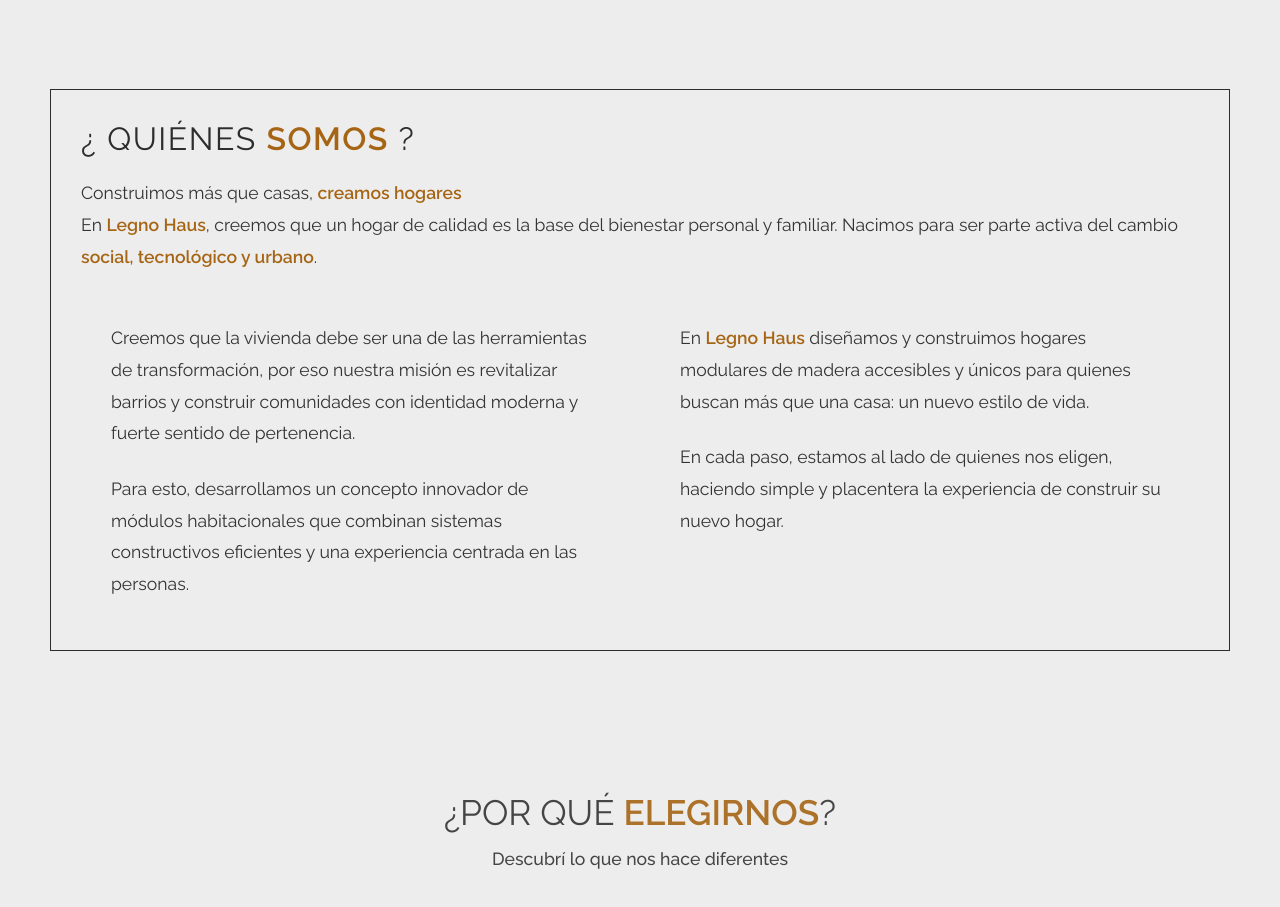
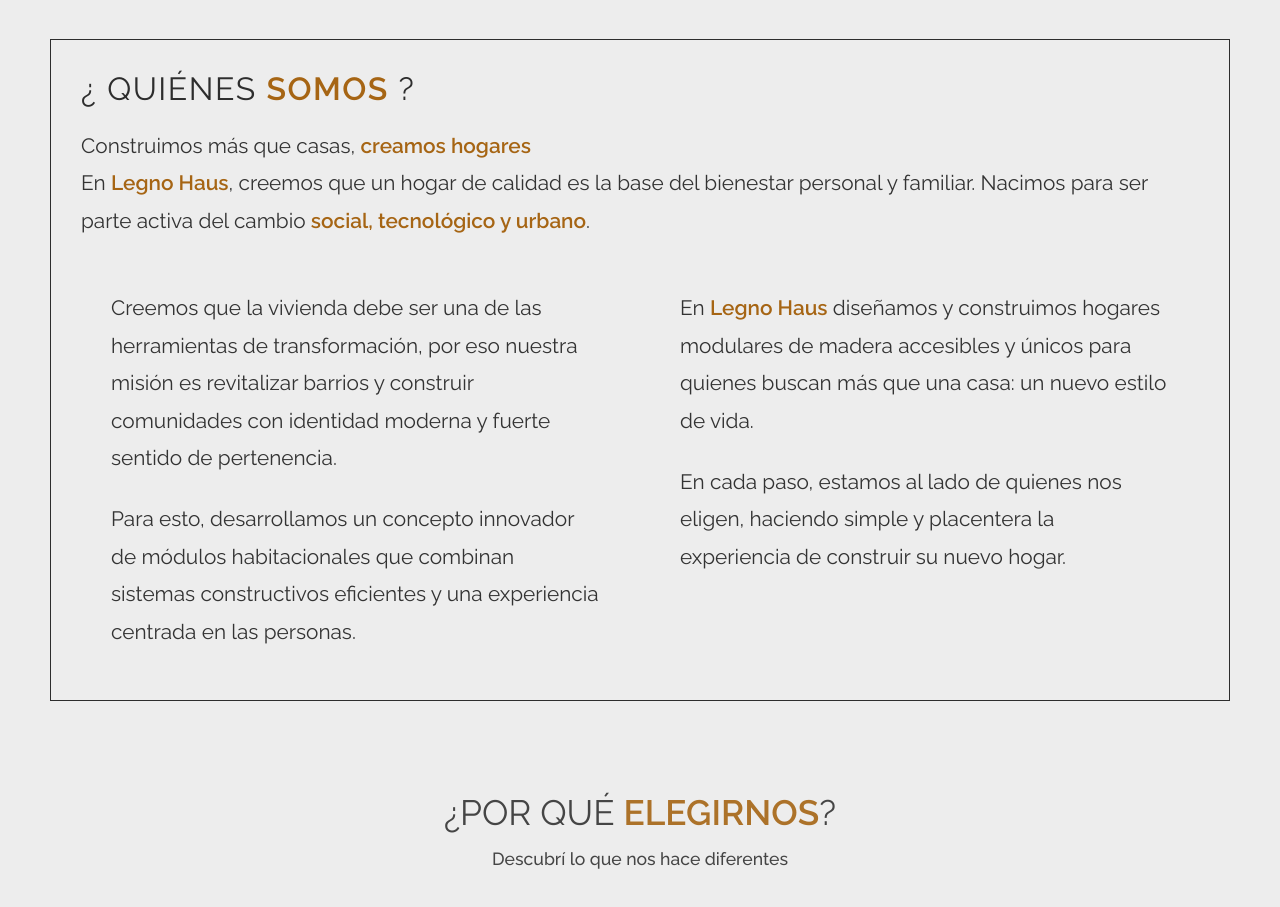
Before and after one commit to NeilenC/legno-haus, a Next.js app: page / in a window 1280 px wide. Shown: the part 1680-2587 px from the top of the page. Built offline with nearby package versions, Linux system fonts and the light colour scheme; no server answers.

Commit message:
fix fontsize

```diff
--- a/src/components/About/aboutStyles.css
+++ b/src/components/About/aboutStyles.css
@@ -65,7 +65,7 @@
 /* Subtítulo con texto blanco para contrastar con fondo oscuro */
 .section-subtitle {
   line-height: 1.8;
-  font-size: 1.1rem;
+  font-size: 1.3rem;
   font-weight: 400;
   color: #333333;
   animation: fadeIn 1s ease;
@@ -151,7 +151,7 @@
 }
 
 .card-content p {
-  font-size: 1.1rem;
+  font-size: 1.3rem;
   line-height: 1.8;
   color: #333333;
   margin-bottom: 1.5rem;
```
